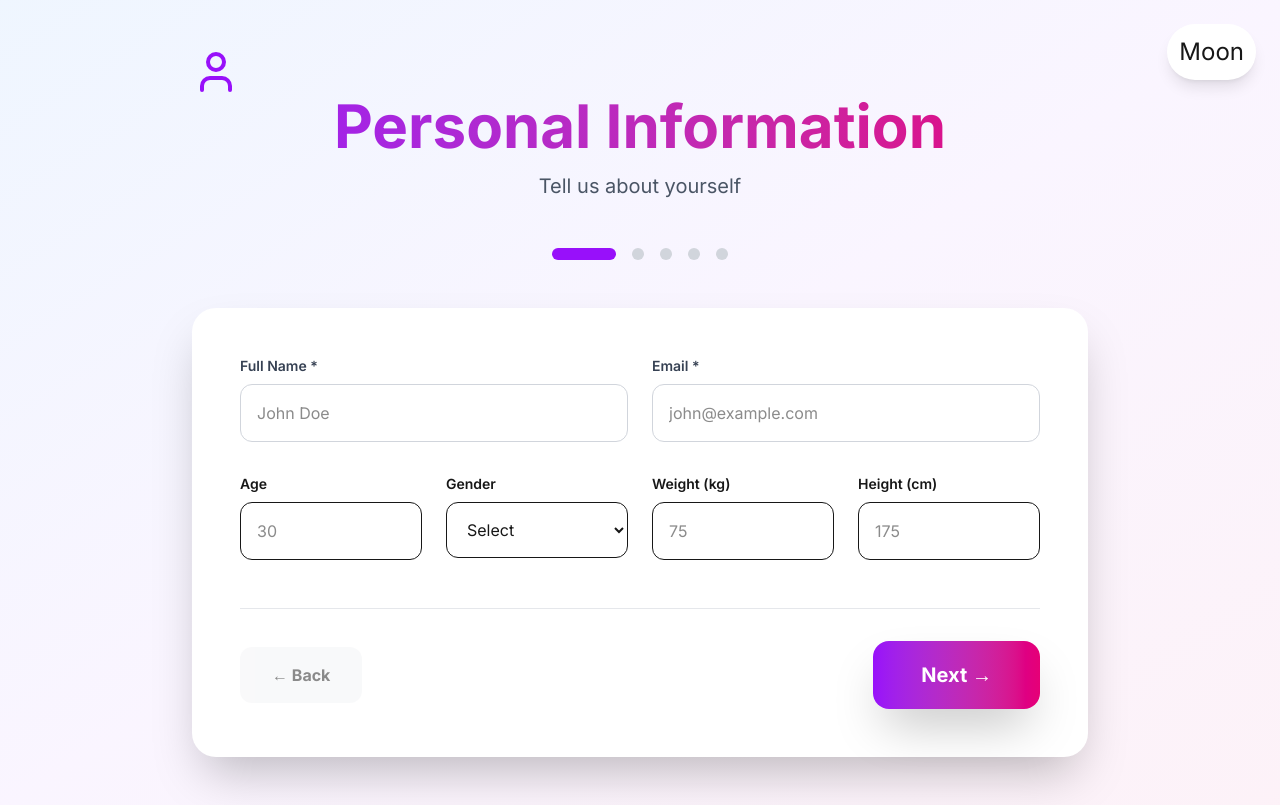
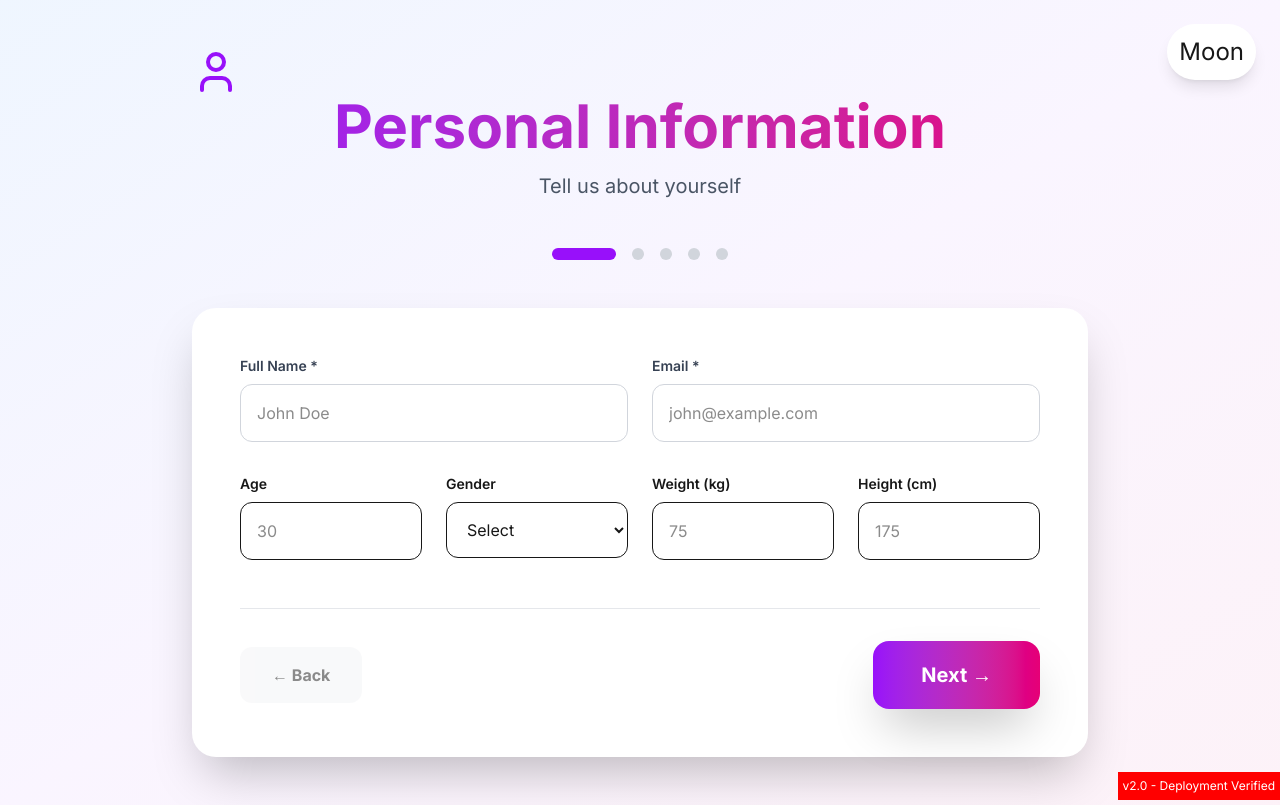
Before and after one commit to RemusLema/fitness-wizard, a Next.js app: page /step/1 in a window 1280 px wide. Built offline with nearby package versions, Linux system fonts and the light colour scheme.

Commit message:
Add visual deployment verification marker v2.0

```diff
--- a/src/app/layout.tsx
+++ b/src/app/layout.tsx
@@ -21,6 +21,11 @@ export default function RootLayout({
       <body className={inter.className}>
         <ClientLayout>{children}</ClientLayout>
 
+        {/* Version Marker for Deployment Verification */}
+        <div style={{ position: 'fixed', bottom: 0, right: 0, padding: '5px', background: 'red', color: 'white', zIndex: 9999, fontSize: '12px' }}>
+          v2.0 - Deployment Verified
+        </div>
+
         <Analytics />
       </body>
     </html>
```
